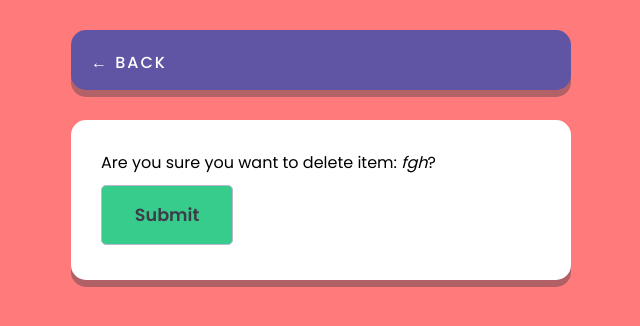
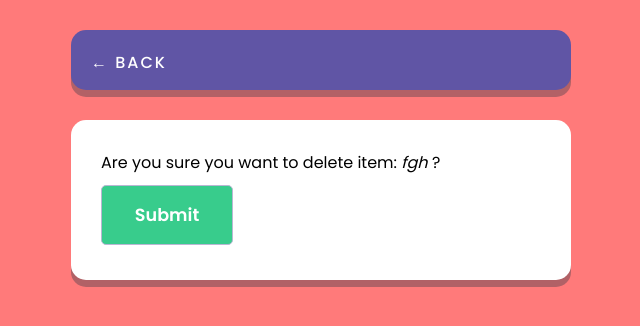
Before and after one commit to maddiepka/todo-cbv, a Django app: page /delete-task/12 in a window 1280 px wide. Shown: the top 326 px of the page, without its empty margins (319-959 px from the left). Run offline with Django 4.2, Linux system fonts and the light colour scheme; a user stored in the database is signed in; data comes from the database, SQL or seed files in the repository; both versions use the stored data as it was after the commit.

Commit message:
change in task-confirm-delete css style

```diff
--- a/mytodo/settings.py
+++ b/mytodo/settings.py
@@ -28,7 +28,7 @@
 SECRET_KEY ='django-insecure-$qc*im%o7l+&qo7ehdn0=+7hn!-f!q631d5qa#5++r-r3v910g'
 
 # SECURITY WARNING: don't run with debug turned on in production!
-DEBUG = False
+DEBUG = True
 
 ALLOWED_HOSTS = ['127.0.0.1', 'localhost', "todoapp-tvod.onrender.com"]
 
--- a/tasks/static/style.css
+++ b/tasks/static/style.css
@@ -333,7 +333,6 @@
     padding-top: 20px;
 }
 
-
 .task-col .form-container {
     background-color: white;
     padding: 30px;
@@ -445,7 +444,6 @@
     border: 1.3px solid hsl(246, 25%, 77%);
     padding-left: 0px;
     outline: none;
-    color: hsl(249, 10%, 26%);
     font-family: 'Poppins', sans-serif;
     font-size: 1.1rem;
     font-weight: 600;
--- a/tasks/templates/tasks/task_confirm_delete.html
+++ b/tasks/templates/tasks/task_confirm_delete.html
@@ -3,7 +3,6 @@
 {% block content %}
 
 <section id="task">
-    <div class="task-container">
   <div class="task-col">
     <div class="top-box">
         <a href="{% url 'tasks' %}" role="button" class="back-btn">&#8592; Back</a>
@@ -13,7 +12,7 @@
       <form method="POST" action="">
         {% csrf_token %}
         <div class="field-group">
-                <label for="{{field.label}}">Are you sure you want to delete item: <i>{{task.title}}</i>?</label>
+            <label for="{{field.label}}">Are you sure you want to delete item: <i>{{task.title}}</i> ?</label>
 
         </div>
         <input type="submit" value="Submit">
@@ -21,16 +20,6 @@
     </div>
 
   </div>
-    </div>
 </section>
 
 {% endblock content%}
-
-<!-- <div>
-    <form method="POST">
-        {% csrf_token %}
-        <p>Are you sure you want to delete item: <i>{{task.title}}</i></p>
-        <input type="submit" value="Submit">
-    </form>
-</div>
- -->
```
Also changed, not shown: db.sqlite3, tasks/templates/tasks/task_form.html (indentation only). Lines whose indentation alone changed are shown as unchanged.
